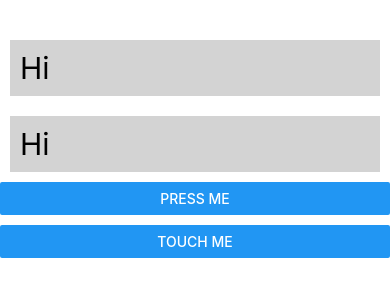
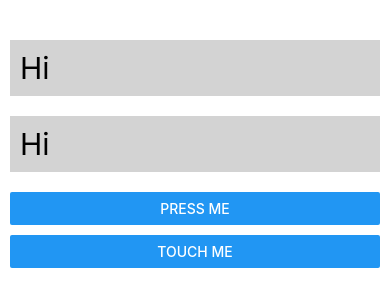
Before and after one commit to hyerindev/Mobile-App-Making, a React Native app: screen / in a window 390 px wide. Shown: the top 306 px of the page. Built offline with nearby package versions, Linux system fonts and the light colour scheme.

Commit message:
(lab2) layout buttons

```diff
--- a/App.tsx
+++ b/App.tsx
@@ -15,6 +15,7 @@ const App = () => {
     <View style={{ paddingTop: 30 }}>
       <Text style={text_st}>{greet}</Text>
       <Text style={text_st}>{greet}</Text>
+      <View style={{ margin: 10 }}>
         <Button
           title="Press Me"
           onPress={function () {
@@ -29,6 +30,7 @@ const App = () => {
           }}
         />
       </View>
+    </View>
   );
 };
 
```
Lines whose indentation alone changed are shown as unchanged.
